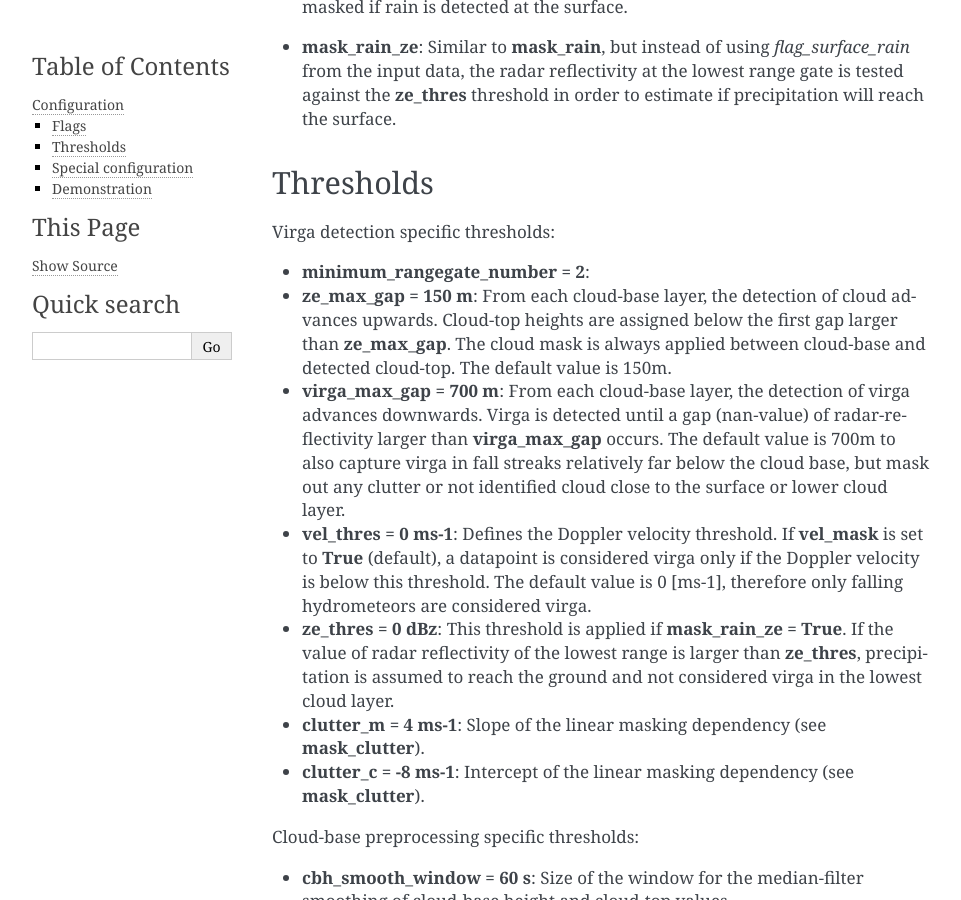
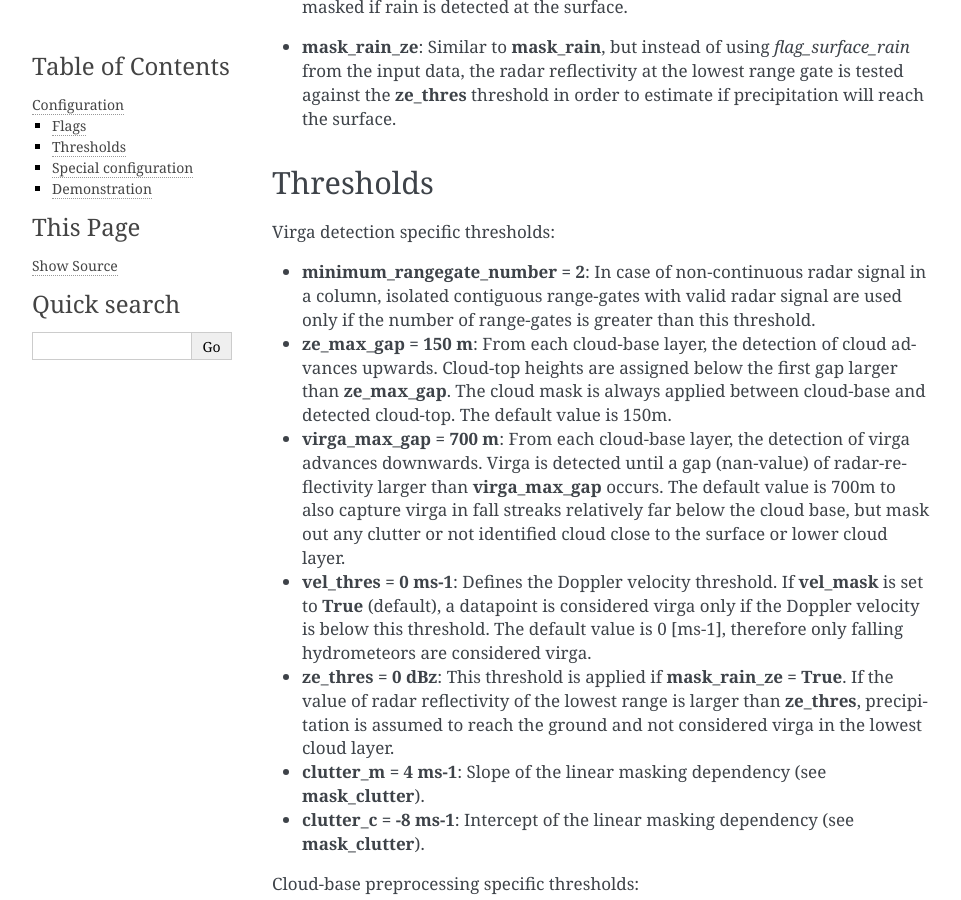
Before and after one commit to remsens-lim/virga_sniffer, a Sphinx documentation site: the page built from docs/config.md, in a window 1280 px wide and 900 px high, scrolled down 1136 px. Shown: the whole window, without its empty margins (148-1109 px from the left). Built offline with Sphinx 7.4.7, drawn with Linux system fonts in a browser that asks for light colours.

Commit message:
update docs

```diff
--- a/docs/config.md
+++ b/docs/config.md
@@ -30,7 +30,7 @@ Flags are boolean values which control certain functionality of the Virga-Sniffe
 (cfg_thres)=
 ## Thresholds
 Virga detection specific thresholds:
- - **minimum_rangegate_number = 2**:
+ - **minimum_rangegate_number = 2**: In case of non-continuous radar signal in a column, isolated contiguous range-gates with valid radar signal are used only if the number of range-gates is greater than this threshold.
  - **ze_max_gap = 150 m**: From each cloud-base layer, the detection of cloud advances upwards. Cloud-top heights are assigned below the first gap larger than **ze_max_gap**. The cloud mask is
    always applied between cloud-base and detected cloud-top. The default value is 150m.
  - **virga_max_gap = 700 m**: From each cloud-base layer, the detection of virga advances downwards. Virga is detected until a gap (nan-value) of radar-reflectivity larger than **virga_max_gap**
```
Also changed, not shown: docs/images/flowchart.png, docs/images/flowchart.svg.
